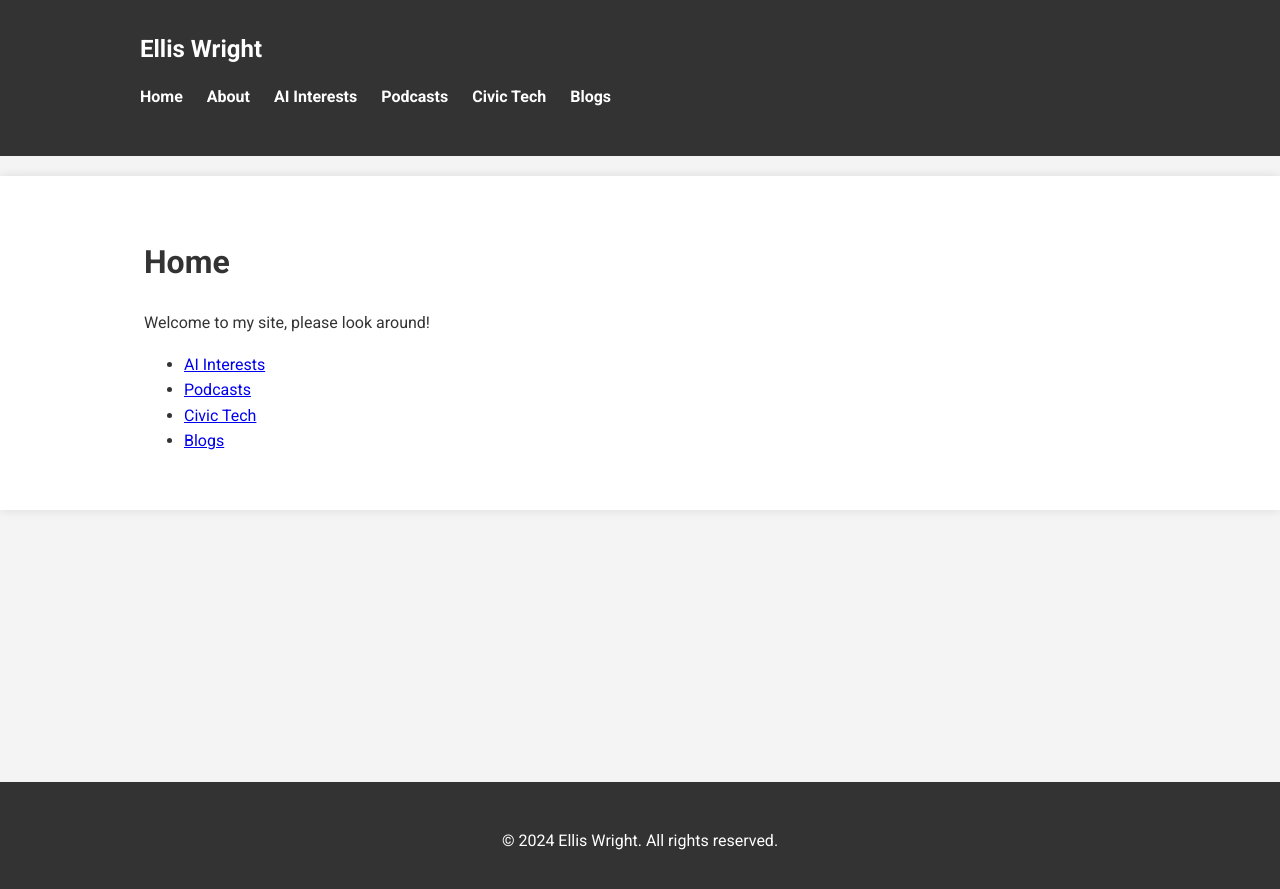
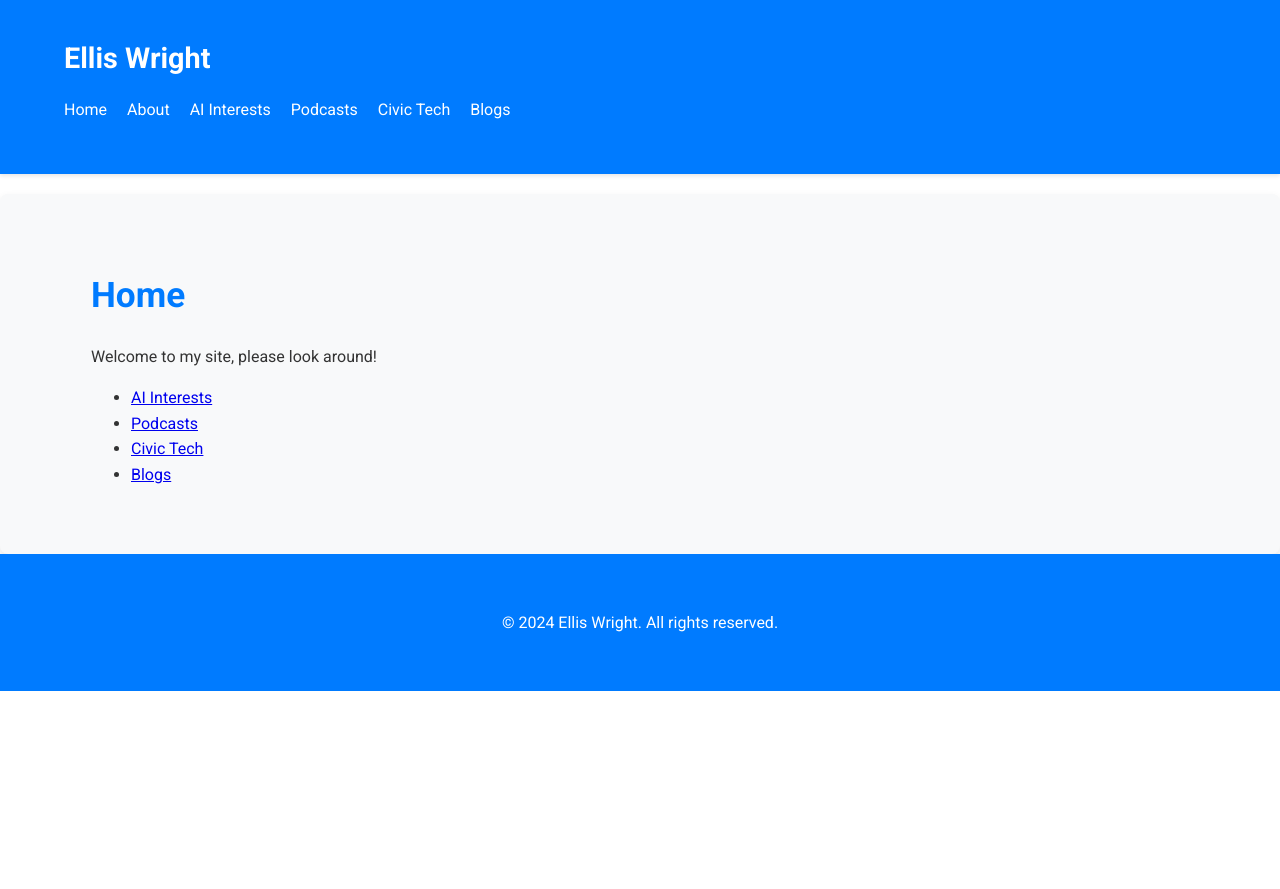
Before and after one commit to dembwright/dembwright.github.io, a Jekyll site: the page built from index.md, in a window 1280 px wide. Shown: the top 889 px of the page. Built offline with Jekyll 4.4.1, drawn with Linux system fonts in a browser that asks for light colours.

Commit message:
Update style.css

```diff
--- a/assets/css/style.css
+++ b/assets/css/style.css
@@ -3,54 +3,62 @@ body {
     font-family: 'Roboto', sans-serif;
     margin: 0;
     padding: 0;
-    background-color: #f4f4f4;
+    background-color: #ffffff;
     color: #333;
     line-height: 1.6;
+    font-size: 16px;
 }
 
 /* Container */
 .container {
-    width: 80%;
-    max-width: 1000px;
+    width: 90%;
+    max-width: 1200px;
     margin: 0 auto;
     padding: 20px;
 }
 
 /* Header and Navigation */
 header {
-    background: #333;
+    background: #007bff; /* A vibrant blue color */
     color: #fff;
-    padding: 10px 0;
+    padding: 15px 0;
+    position: sticky;
+    top: 0;
+    z-index: 1000;
+    box-shadow: 0 2px 4px rgba(0, 0, 0, 0.1); /* Adds a subtle shadow for depth */
 }
 
 .navbar {
     display: flex;
     justify-content: space-between;
     align-items: center;
+    flex-wrap: wrap;
 }
 
 .nav-links {
     list-style: none;
     padding: 0;
+    display: flex;
+    flex-wrap: wrap;
 }
 
 .nav-links li {
-    display: inline;
     margin-right: 20px;
 }
 
 .nav-links a {
     color: #fff;
     text-decoration: none;
-    font-weight: 700;
+    font-weight: 500;
+    transition: color 0.3s ease;
 }
 
 .nav-links a:hover {
-    color: #ccc;
+    color: #f8f9fa; /* Lighter hover color for better effect */
 }
 
 .logo {
-    font-size: 1.5em;
+    font-size: 1.8em;
     font-weight: 700;
     color: #fff;
     text-decoration: none;
@@ -73,25 +81,27 @@ header {
 
 /* Main Content */
 main.content {
-    background: #fff;
-    padding: 20px;
+    background: #f8f9fa; /* Light gray background for contrast */
+    padding: 30px;
     margin-top: 20px;
-    box-shadow: 0 0 10px rgba(0, 0, 0, 0.1);
+    box-shadow: 0 4px 8px rgba(0, 0, 0, 0.1); /* More pronounced shadow for depth */
+    border-radius: 8px; /* Rounded corners for modern look */
 }
 
 h1 {
-    color: #333;
+    color: #007bff; /* Matches the header color */
+    font-size: 2.2em;
+    margin-bottom: 20px;
 }
 
 /* Footer */
 footer {
-    background: #333;
+    background: #007bff;
     color: #fff;
     text-align: center;
-    padding: 10px 0;
-    position: fixed;
+    padding: 20px 0;
     width: 100%;
-    bottom: 0;
+    position: static; /* Changed to static so it does not overlap content */
 }
 
 /* Responsive Styles */
@@ -99,6 +109,13 @@ footer {
     .nav-links {
         display: none;
         flex-direction: column;
+        width: 100%;
+        background-color: #007bff; /* Matches header for consistency */
+        padding: 10px 0;
+        position: absolute;
+        top: 60px;
+        left: 0;
+        box-shadow: 0 4px 6px rgba(0, 0, 0, 0.1);
     }
 
     .nav-links.active {
```
